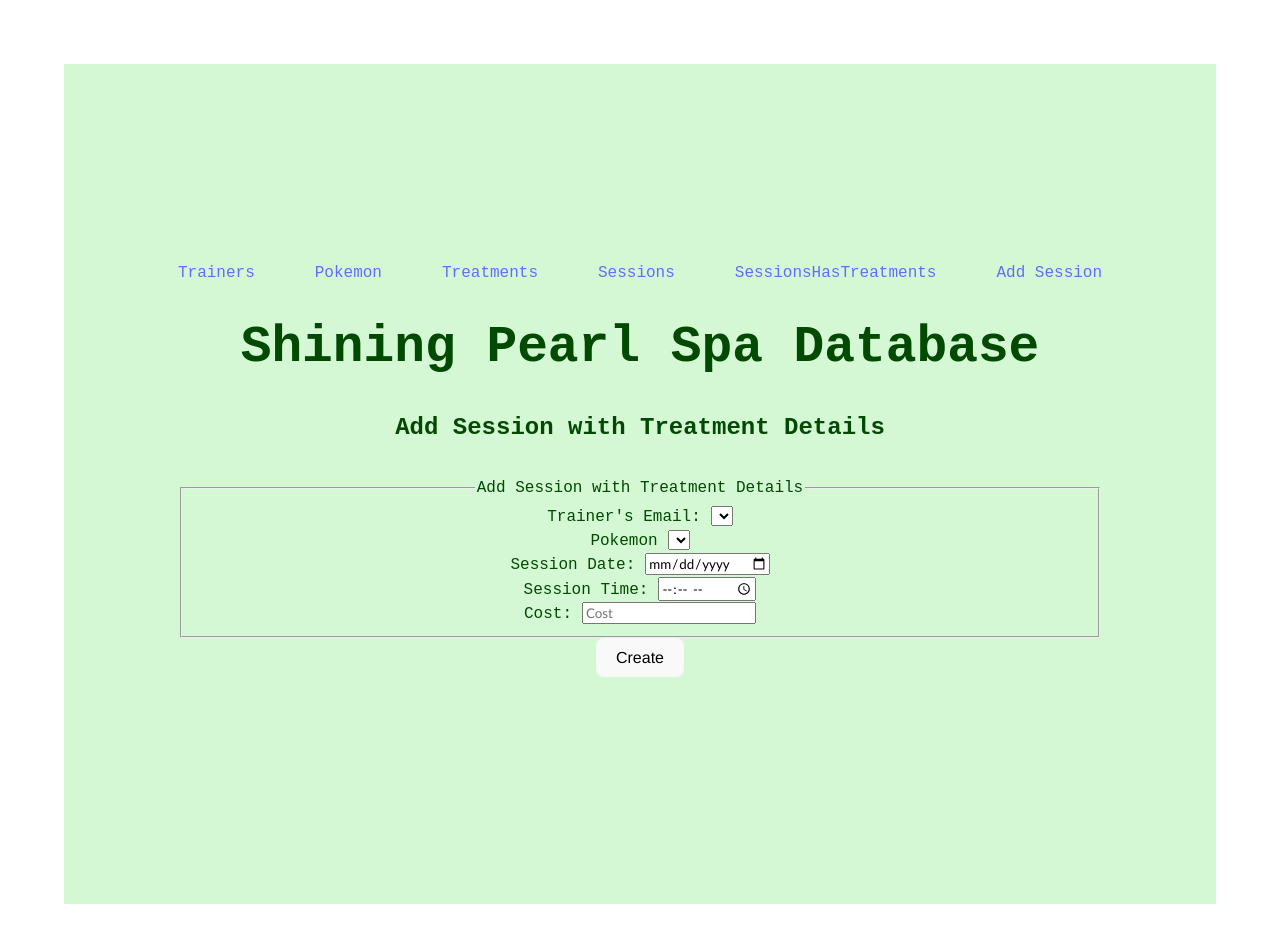
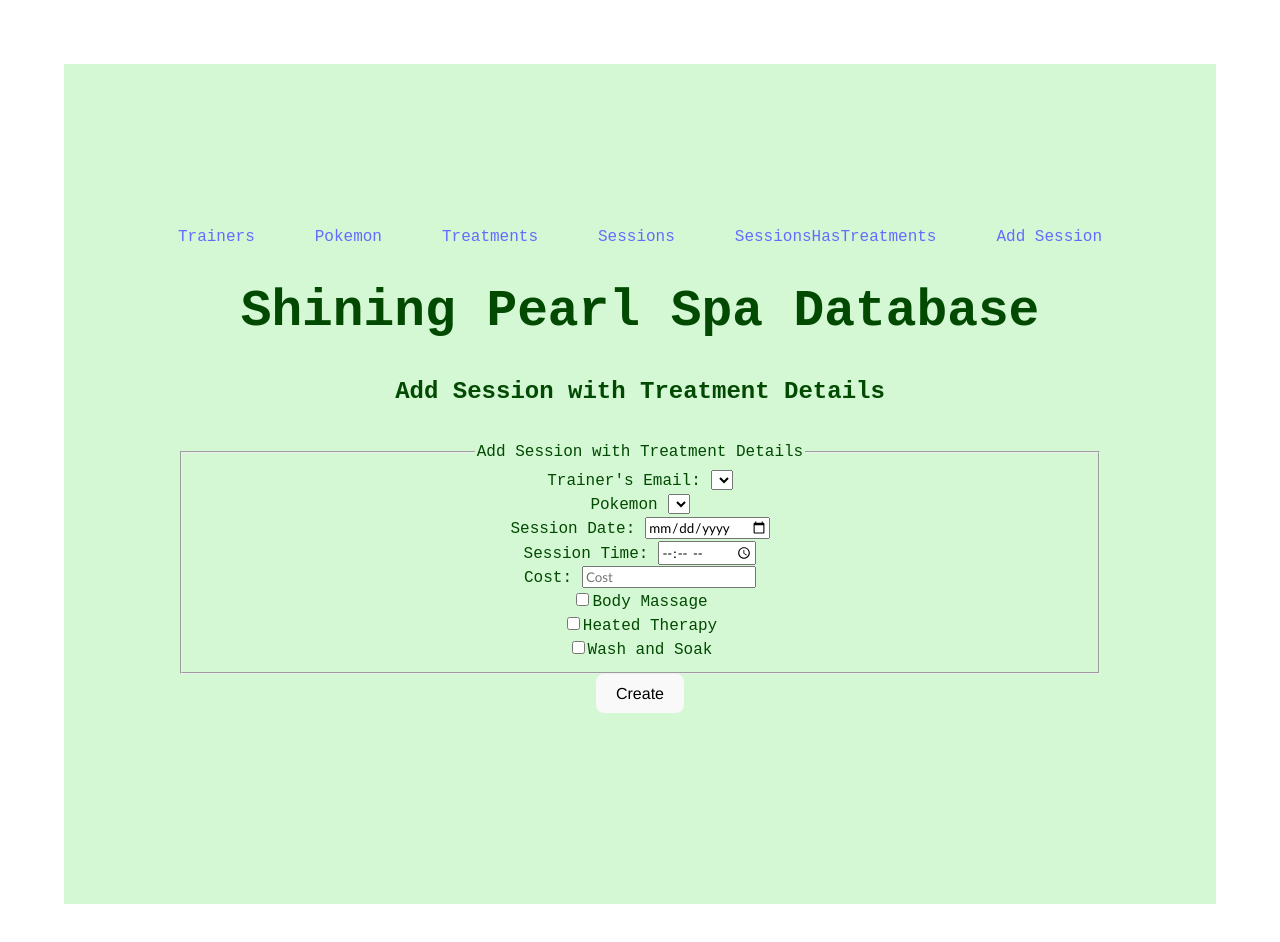
Before and after one commit to htsiang/cs340_project, a React (Vite) app in the folder 340_proj_app/: page /addSession in a window 1280 px wide. Shown: the top 942 px of the page. Built offline with nearby package versions, Linux system fonts and the light colour scheme.

Commit message:
Added treatment details, temporarily hardcoded, to update page and add page.

```diff
--- /dev/null
+++ b/340_proj_app/src/components/SingleTreatmentCheckbox.jsx
@@ -0,0 +1,21 @@
+import { useState } from 'react';
+import '../App.css';
+
+function SingleTreatmentCheckbox({ treatment }) {
+    const [isChecked, setIsChecked] = useState(treatment.checked);
+
+    const handleOnChange = () => {
+        setIsChecked(!isChecked);
+    };
+
+    return (
+        <div>
+            <label>
+                <input type="checkbox" checked={isChecked} onChange={handleOnChange} />
+                {treatment.name}
+            </label>
+        </div>
+    )
+}
+
+export default SingleTreatmentCheckbox;
--- a/340_proj_app/src/pages/AddSessionWithTreatments.jsx
+++ b/340_proj_app/src/pages/AddSessionWithTreatments.jsx
@@ -1,6 +1,7 @@
 import React, { useState } from 'react';
 import { useNavigate } from 'react-router-dom';
 import '../App.css';
+import SingleTreatmentCheckbox from '../components/SingleTreatmentCheckbox';
 
 function AddSessionsHasTreatments() {
     const [email, setEmail] = useState('');
@@ -25,6 +26,28 @@ function AddSessionsHasTreatments() {
 
     const emailOptions = []; // get emails from database
     const pokemonOptions = []; // get pokemon from database
+
+    const treatments = [{
+        treatmentId: 1,
+        name: "Body Massage",
+        duration: 30,
+        cost: 15.00,
+        description: "Swedish massage techniques are applied to the surface/skin of your Pokemon. Pressure is applied to encourage relaxation. Must be a species-applicable Pokemon."
+    },
+    {
+        treatmentId: 2,
+        name: "Heated Therapy",
+        duration: 60,
+        cost: 25.00,
+        description: "Warm towels are applied to the body of your Pokemon. If applicable, a paste that heats up on the skin is also included that soothes and rejuvenates sore muscles."
+    },
+    {
+        treatmentId: 3,
+        name: "Wash and Soak",
+        duration: 90,
+        cost: 45.00,
+        description: "Species-appropriate soaps are used to wash dirt and grime away. Pokemon are offered hot springs or species-appropriate baths with salts to soak in for the remainder of their time."
+    }]
 
     return (
         <div>
@@ -63,6 +86,7 @@ function AddSessionsHasTreatments() {
                     <label className='form-field'><span className='label'>Cost:</span>
                         <input type='text' placeholder="Cost" value={sessionCost} onChange={e => setSessionCost(e.target.value)} />
                     </label>
+                    {treatments.map((treatment, i) => <SingleTreatmentCheckbox treatment={treatment} key={i}/>)}
                 </fieldset>
                 <button>Create</button>
             </form>
--- a/340_proj_app/src/pages/UpdateSessionWithTreatments.jsx
+++ b/340_proj_app/src/pages/UpdateSessionWithTreatments.jsx
@@ -1,6 +1,7 @@
 import React, { useState } from 'react';
 import { useNavigate } from 'react-router-dom';
 import '../App.css';
+import SingleTreatmentCheckbox from '../components/SingleTreatmentCheckbox';
 
 function UpdateSessionWithTreatments({ sessionToEdit }) {
     const [sessionDate, setSessionDate] = useState(sessionToEdit.dateCol);
@@ -11,16 +12,27 @@ function UpdateSessionWithTreatments({ sessionToEdit }) {
 
     const navigate = useNavigate();
 
-    const handleEmailChange = (event) => {
-        setEmail(event.target.value);
-    }
-
-    const handlePokemonChange = (event) => {
-        setPokemon(event.target.value);
-    }
-
-    const emailOptions = []; // get emails from database
-    const pokemonOptions = []; // get pokemon from database
+    const treatments = [{
+        treatmentId: 1,
+        name: "Body Massage",
+        duration: 30,
+        cost: 15.00,
+        description: "Swedish massage techniques are applied to the surface/skin of your Pokemon. Pressure is applied to encourage relaxation. Must be a species-applicable Pokemon."
+    },
+    {
+        treatmentId: 2,
+        name: "Heated Therapy",
+        duration: 60,
+        cost: 25.00,
+        description: "Warm towels are applied to the body of your Pokemon. If applicable, a paste that heats up on the skin is also included that soothes and rejuvenates sore muscles."
+    },
+    {
+        treatmentId: 3,
+        name: "Wash and Soak",
+        duration: 90,
+        cost: 45.00,
+        description: "Species-appropriate soaps are used to wash dirt and grime away. Pokemon are offered hot springs or species-appropriate baths with salts to soak in for the remainder of their time."
+    }]
 
     return (
         <div>
@@ -41,6 +53,7 @@ function UpdateSessionWithTreatments({ sessionToEdit }) {
                     <label className='form-field'><span className='label'>Cost:</span>
                         <input type='text' placeholder="Cost" value={sessionCost} onChange={e => setSessionCost(e.target.value)} />
                     </label>
+                    {treatments.map((treatment, i) => <SingleTreatmentCheckbox treatment={treatment} key={i}/>)}
                 </fieldset>
                 <button>Update</button>
             </form>
```
